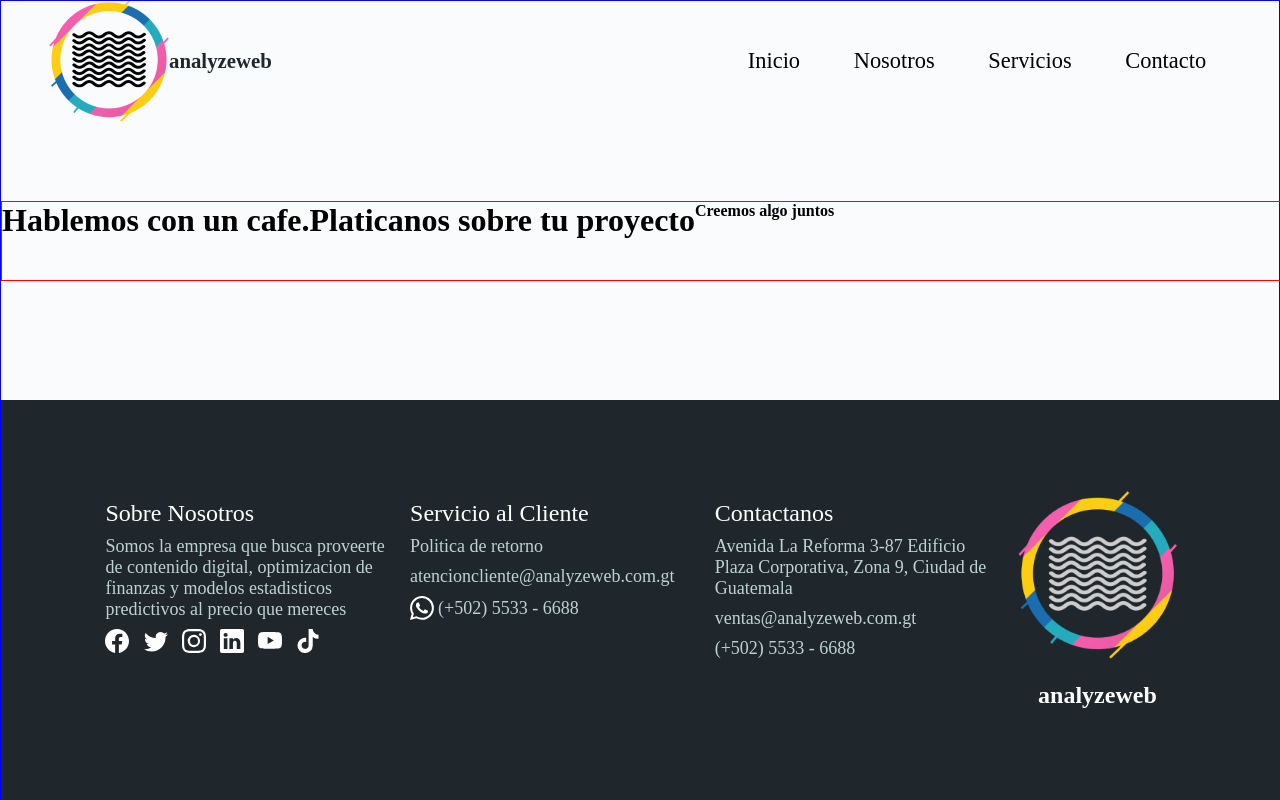
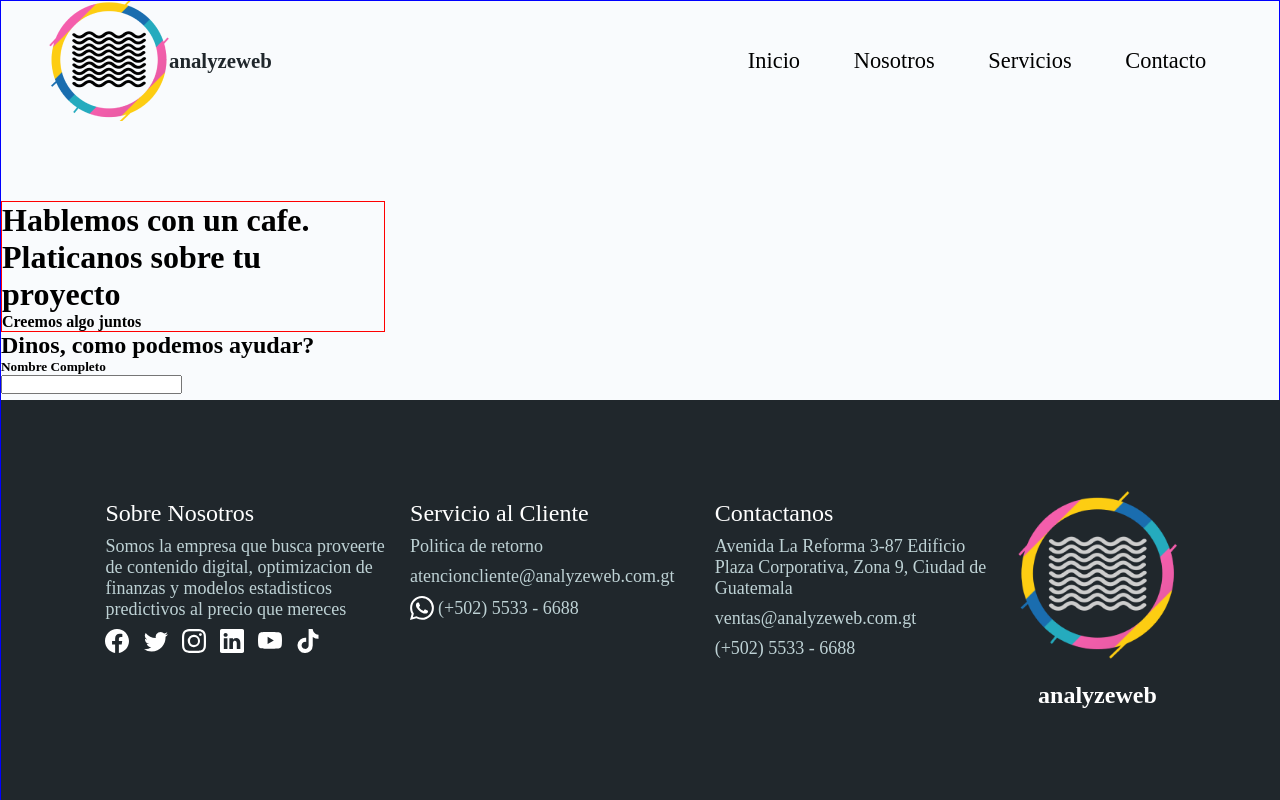
Before and after one commit to RandomAlien3096/analyzeweb, a React (Create React App) app: page /ContactPg in a window 1280 px wide. Shown: the top 800 px of the page. Built offline with nearby package versions, Linux system fonts and the light colour scheme.

Commit message:
contactPg

```diff
--- a/src/pages/contactPg/ContactPg.jsx
+++ b/src/pages/contactPg/ContactPg.jsx
@@ -1,20 +1,60 @@
-import React from "react";
+import React, { useState, useRef } from "react";
 import './contactPg.css';
 import { Footer, Navbar } from '../../components';
 import emailjs from '@emailjs/browser';
 
 function DatagovPg() {
     const serviceID = process.env.REACT_APP_EMAILJS_SERVICE_ID;
+    const form = useRef();
+
+    const sendEmail = (e) => {
+        e.preventDefault();
+
+        emailjs.sendForm('service_ebesa9d',
+                         'template_846mobc',
+                         form.current,
+                         '1oviDjIxcKzRsgPPd')
+
+          .then((result) => {
+              console.log(result.text);
+              console.log("message sent");
+              alert("Message sent succesfully");
+              window.location.reload(false);
+          }, (error) => {
+              console.log(error.text);
+              alert("Oops, something went wrong");
+          });
+      };
 
     return (
         <div className = "analyzeweb__contactPg">
             <div className = "analyzeweb__contactPg-navbar">
                 <Navbar />
             </div>
-            <div className = "analyzeweb__contactPg-title">
-                <h1>Hablemos con un cafe.</h1>
-                <h1>Platicanos sobre tu proyecto</h1>
-                <h4>Creemos algo juntos</h4>
+            <div className = "analyzeweb__contactPg-content">
+                <div className = "analyzeweb__contactPg-content_title">
+                    <h1>Hablemos con un cafe.</h1>
+                    <h1>Platicanos sobre tu proyecto</h1>
+                    <h4>Creemos algo juntos</h4>
+                </div>
+            </div>
+            <div className = "analyzeweb__contactPg-form">
+                <div className = "analyzeweb__contactPg-form_title">
+                    <h2>Dinos, como podemos ayudar?</h2>
+                </div>
+                <form
+                    className = "analyzeweb__contactPg-form_form"
+                    ref={form}
+                    onSubmit={sendEmail}>
+                    <div id = "name_title">
+                        <h5>Nombre Completo</h5>
+                    </div>
+                    <input
+                        id = "name_input"
+                        type = 'text'
+                        name = 'name_input' required
+                    />
+                </form>
             </div>
             <div className = "analyzeweb__contactPg-footer">
                 <Footer />
--- a/src/pages/contactPg/contactPg.css
+++ b/src/pages/contactPg/contactPg.css
@@ -9,11 +9,11 @@
     width: 100vw;
 }
 
-.analyzeweb__contactPg-title{
+.analyzeweb__contactPg-content_title{
     display: flex;
+    flex-direction: column;
     margin-top: 25vmin;
-    width: 100vw;
-    height: 10vh;
+    width: 30vw;
     border: 1px solid red;
 }
 
```
